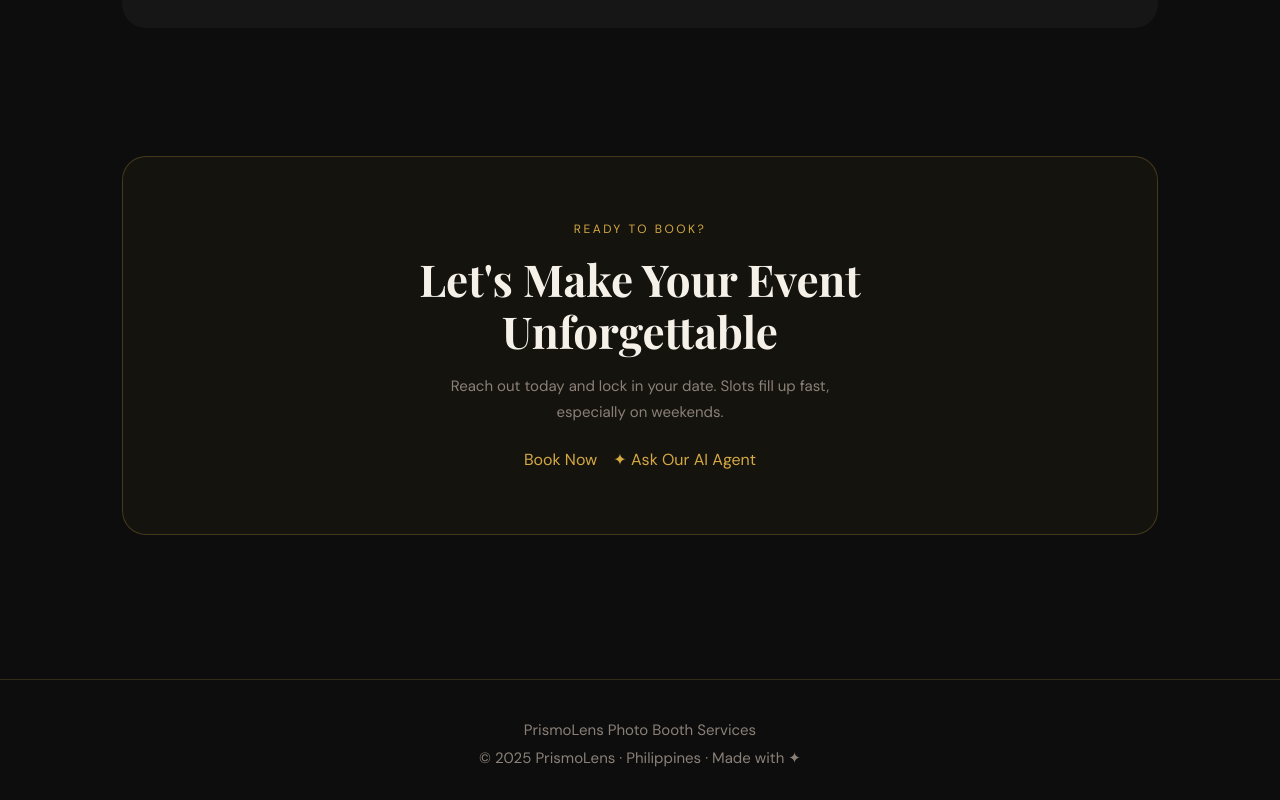
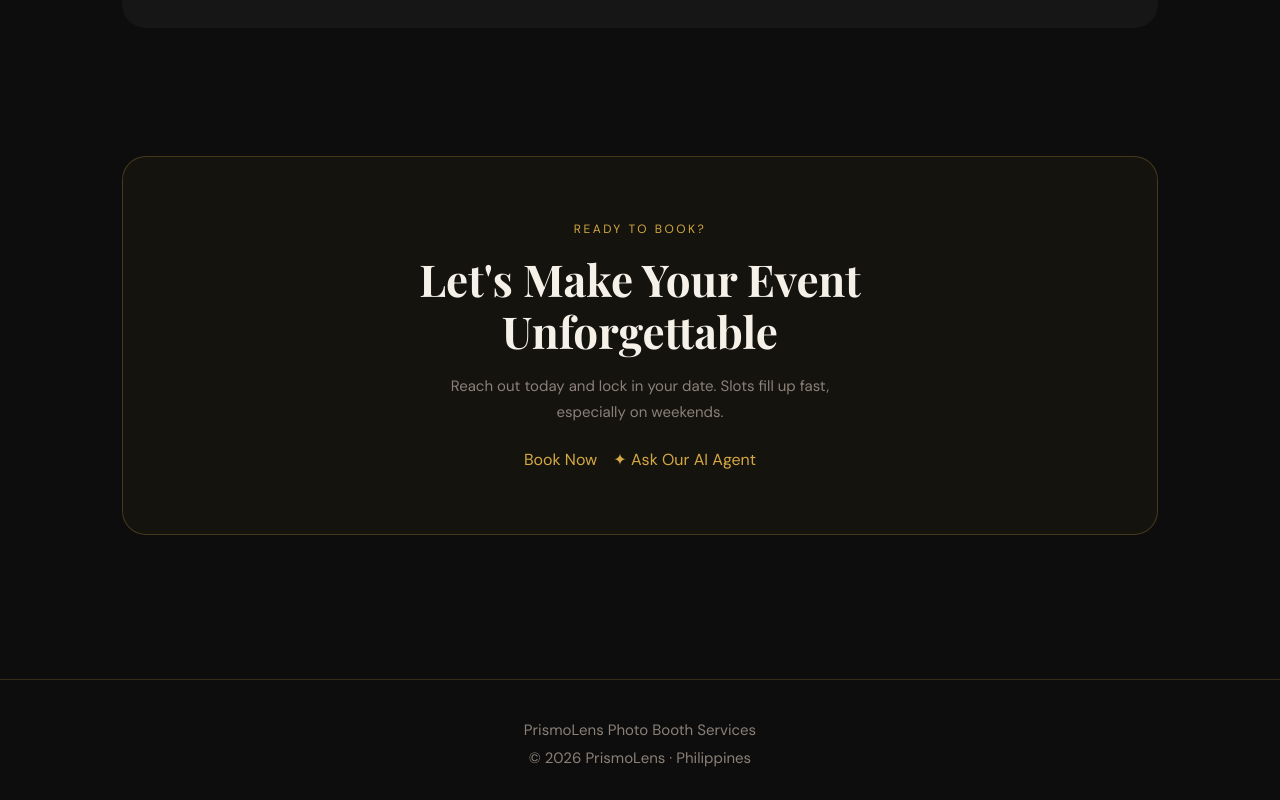
Before and after one commit to nyerrr/prismolens, a Next.js app: page / in a window 1280 px wide. Shown: the part 2054-2854 px from the top of the page. Built offline with nearby package versions, Linux system fonts and the light colour scheme; no server answers; the database is empty; a web font is replaced by a local one.

Commit message:
dynamic footer year

```diff
--- a/components/home/HomeCTA.tsx
+++ b/components/home/HomeCTA.tsx
@@ -17,7 +17,7 @@ export default function HomeCTA() {
       </section>
       <footer className={styles.footer}>
         <div className={styles.footerBrand}>PrismoLens Photo Booth Services</div>
-        <p className={styles.footerSub}>© 2025 PrismoLens · Philippines · Made with ✦</p>
+        <p className={styles.footerSub}>© {new Date().getFullYear()} PrismoLens · Philippines</p>
       </footer>
     </>
   )
```
